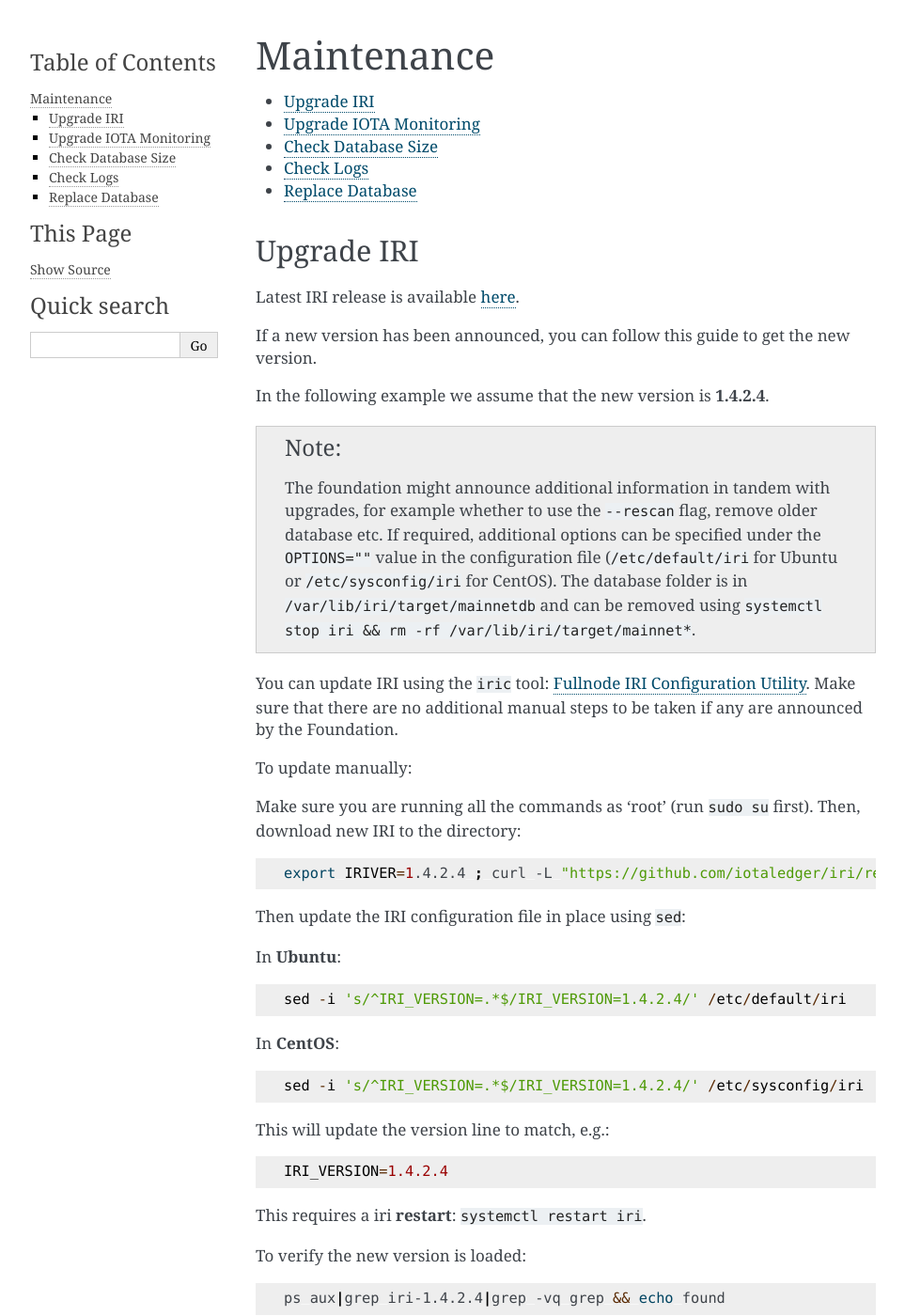
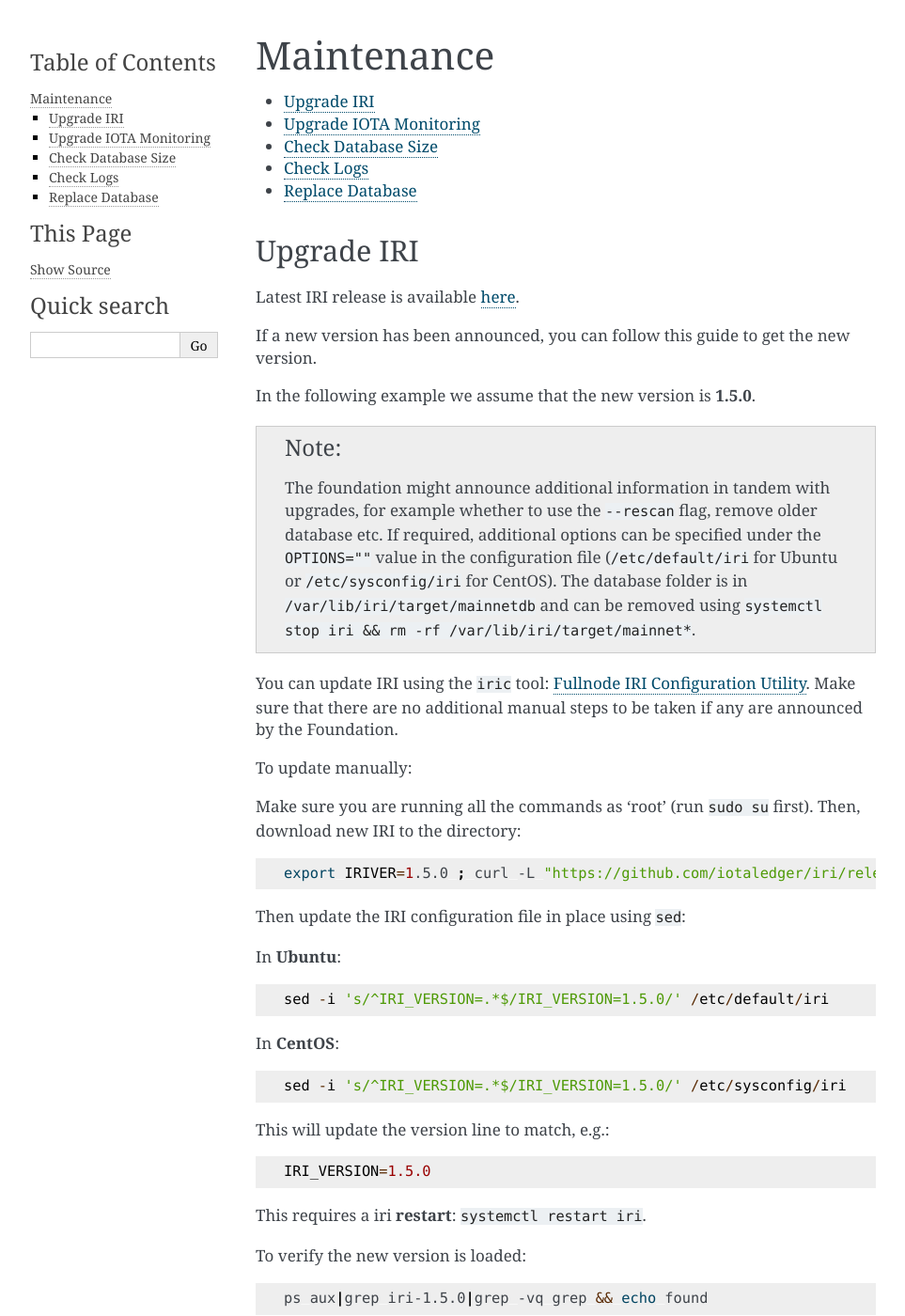
Before and after one commit to nuriel77/iri-playbook, a Sphinx documentation site: the page built from docs/maintenance.rst, in a window 1280 px wide and 1400 px high. Shown: the whole window at 94% size, without its empty margins (148-1111 px from the left). Built offline with Sphinx 7.4.7, drawn with Linux system fonts in a browser that asks for light colours.

Commit message:
IRI bump version to 1.5.0

```diff
--- a/docs/maintenance.rst
+++ b/docs/maintenance.rst
@@ -20,7 +20,7 @@
 
 If a new version has been announced, you can follow this guide to get the new version.
 
-In the following example we assume that the new version is **1.4.2.4**.
+In the following example we assume that the new version is **1.5.0**.
 
 
 .. note::
@@ -38,22 +38,22 @@
 
 .. code:: bash
 
-   export IRIVER=1.4.2.4 ; curl -L "https://github.com/iotaledger/iri/releases/download/v${IRIVER}/iri-${IRIVER}.jar" --output "/var/lib/iri/target/iri-${IRIVER}.jar"
+   export IRIVER=1.5.0 ; curl -L "https://github.com/iotaledger/iri/releases/download/v${IRIVER}/iri-${IRIVER}.jar" --output "/var/lib/iri/target/iri-${IRIVER}.jar"
 
 
 Then update the IRI configuration file in place using ``sed``:
 
 In **Ubuntu**::
 
-  sed -i 's/^IRI_VERSION=.*$/IRI_VERSION=1.4.2.4/' /etc/default/iri
+  sed -i 's/^IRI_VERSION=.*$/IRI_VERSION=1.5.0/' /etc/default/iri
 
 In **CentOS**::
 
-  sed -i 's/^IRI_VERSION=.*$/IRI_VERSION=1.4.2.4/' /etc/sysconfig/iri
+  sed -i 's/^IRI_VERSION=.*$/IRI_VERSION=1.5.0/' /etc/sysconfig/iri
 
 This will update the version line to match, e.g.::
 
-  IRI_VERSION=1.4.2.4
+  IRI_VERSION=1.5.0
 
 This requires a iri **restart**: ``systemctl restart iri``.
 
@@ -62,7 +62,7 @@
 
 .. code:: bash
 
-  ps aux|grep iri-1.4.2.4|grep -vq grep && echo found
+  ps aux|grep iri-1.5.0|grep -vq grep && echo found
 
 Of course, replace the version with the one you expect to see.
 
```
Also changed, not shown: 1 other file.
